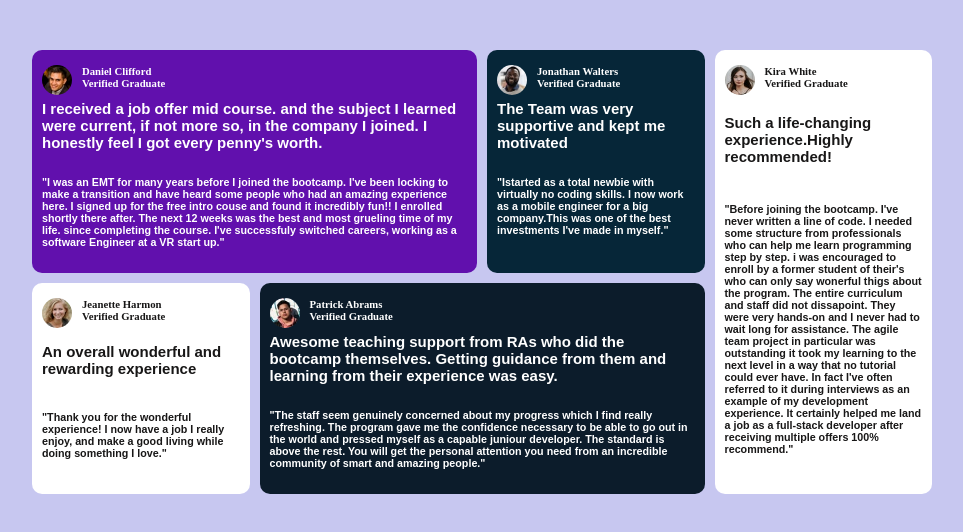
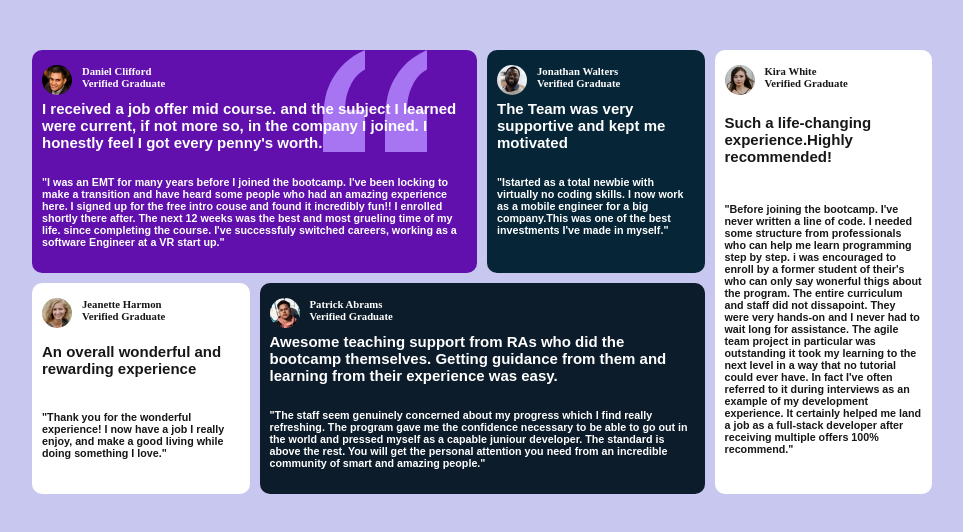
Before and after one commit to Mwangimark/gridlayout, a plain HTML site: page index.html in a window 1280 px wide. Shown: the whole page, without its empty margins (158-1121 px from the left). Drawn offline with Linux system fonts and the light colour scheme.

Commit message:
background image in box 1 added

```diff
--- a/style.css
+++ b/style.css
@@ -16,10 +16,14 @@ body{
 }
 .box1{
      background-color: rgb(97, 16, 173);
+     background-image: url('images/mk.svg');
+     background-repeat: no-repeat;
+     background-position: top 0px right 50px;
      grid-row: 1;
      grid-column: 1/3;
      max-width: 550px;
      border-radius: 10px;
+
 }
 .image{
 
```
